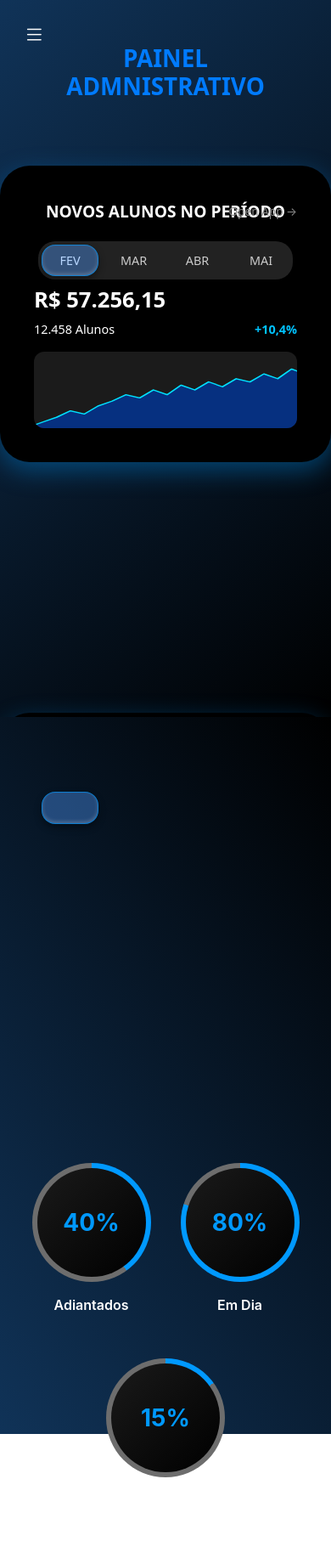
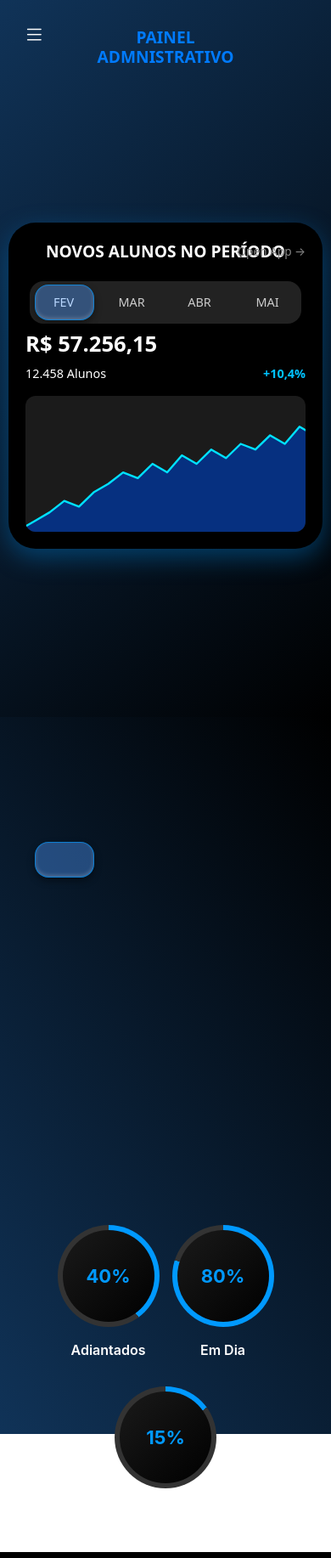
Before and after one commit to GabrielT27/TechFit, a PHP site: page /pagAdm.html in a window 390 px wide. Shown: the whole page at 85% size. Run offline with PHP 8.4, Linux system fonts and the light colour scheme.

Commit message:
Adicionando responsividade(testando) layout.

```diff
--- a/pagAdm.css
+++ b/pagAdm.css
@@ -55,7 +55,7 @@ button:hover {
    os .crypto-card são colocados em um flex container. Também permite quebra
    de linha (flex-wrap) para responsividade. */
 .nos {
-  gap: 100px; /* ajuste o valor conforme necessário (ex: 16px, 24px) */
+  gap: 5rem; /* ajuste o valor conforme necessário (ex: 16px, 24px) */
   flex-wrap: wrap;
 }
 .noss {
@@ -84,11 +84,12 @@ button:hover {
 
 .tec {
   position: absolute;
-  top: 20px; /* distância do topo */
+  top: 0REM; /* distância do topo */
   left: 50%;
   transform: translateX(-50%);
   color: #007BFF;
   font-weight: 800;
+  font-size: 3rem;
 
 }
 
@@ -111,16 +112,15 @@ button:hover {
 
 /* From Uiverse.io by Vosoone */
 .crypto-card {
-  max-width: 510px;
-  width: 100%;
-  padding: 40px;
-  border-radius: 35px;
+  width: min(100%, 580px);      /* Limita sem quebrar */
+  padding: 2.5rem;              /* Escala melhor que px */
+  border-radius: 2rem;
   background: #000;
   color: #fff;
-  box-shadow: 0 10px 30px rgba(3, 122, 201, 0.493);
-  margin-top: 195px;
+  box-shadow: 0 10px 30px rgba(3, 122, 201, 0.45);
+  margin: 3rem auto 0;          /* Centraliza e deixa espaço de cima */
+  margin-top: 12rem;
 }
-
 .header {
   display: flex;
   align-items: center;
@@ -150,9 +150,9 @@ button:hover {
   position: relative;
   display: flex;
   background: #222;
-  border-radius: 20px;
-  padding: 4px;
-  gap: 8px;
+  border-radius: 1rem;
+  padding: 0.4rem;
+  gap: 0.8rem;
   margin-bottom: 16px;
   user-select: none;
   margin: 5px;
@@ -171,7 +171,7 @@ button:hover {
   display: flex;
   align-items: center;
   justify-content: center;
-  gap: 6px;
+  gap: 0.6rem;
   transition: color 0.3s;
   font-size: 0.9em;
 }
@@ -183,7 +183,7 @@ button:hover {
   position: absolute;
   top: 4px;
   bottom: 4px;
-  width: calc((100% - 33px) / 4);
+  width: calc((100% - 40px) / 4);
   background: rgba(80, 156, 255, 0.4);
   -webkit-backdrop-filter: blur(1px);
   backdrop-filter: blur(0.2px);
@@ -237,7 +237,7 @@ button:hover {
 }
 
 .chart {
-  height: 90px;
+  height: 10rem;
   background: #1b1b1b;
   border-radius: 12px;
   position: relative;
@@ -340,7 +340,7 @@ button:hover {
   border-radius: 50%;
   background: conic-gradient(
     #0099ff calc(var(--percent) * 3.6deg),
-    #6d6d6d 0deg
+    #333333 0deg
   );
   display: flex;
   justify-content: center;
@@ -367,3 +367,79 @@ button:hover {
   font-weight: 700;
   color: #0099ff;
 }
+
+
+
+
+
+
+
+
+
+
+
+
+
+
+
+
+
+
+
+
+
+
+
+
+
+
+/* RESPONSIVO */
+@media (max-width: 768px) {
+  .nos {
+    padding: 70px 15px 30px;
+  }
+
+  .tec {
+    font-size: 1.5rem;
+  }
+
+  .crypto-card {
+    max-width: 100%;
+    padding: 20px;
+  }
+
+  .circle-container {
+    gap: 25px;
+  }
+
+  .circle {
+    width: 120px;
+    height: 120px;
+  }
+
+  .inner {
+    width: 108px;
+    height: 108px;
+    font-size: 22px;
+  }
+}
+
+@media (max-width: 480px) {
+  .nos {
+    padding: 70px 10px 20px;
+  }
+
+  .button {
+    max-width: 100%;
+    width: 100%;
+  }
+
+  .tec {
+    font-size: 1.2rem;
+  }
+
+  .circle-container {
+    gap: 15px;
+    padding: 20px 10px;
+  }
+}
```
